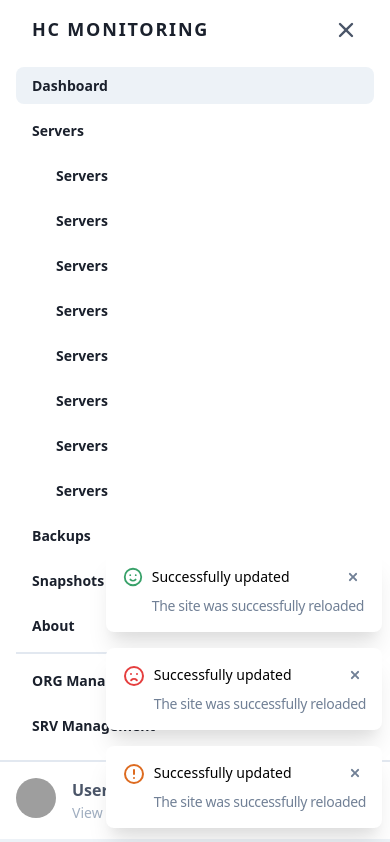
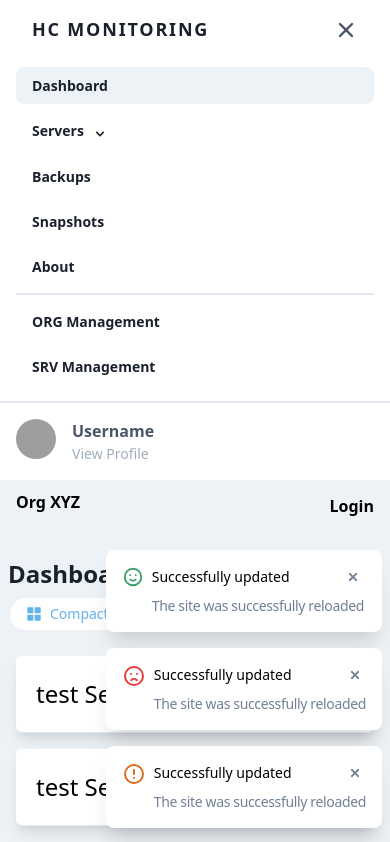
Before and after one commit to TimmKroe/HCMonitoring.WebAPP, a Vue app: page / in a window 390 px wide. Shown: the top 842 px of the page. Built offline with nearby package versions, Linux system fonts and the light colour scheme; grey boxes are pictures that could not be loaded.

Commit message:
fixed mobile navigation through alpinejs HCM-44
Signed-off-by: TimmKroe <kroeger.timm@gmx.de>

```diff
--- a/package.json
+++ b/package.json
@@ -9,6 +9,7 @@
     "unit": "echo no tests"
   },
   "dependencies": {
+    "alpinejs": "^2.3.3",
     "core-js": "^3.6.4",
     "vue": "^2.6.11",
     "vue-router": "^3.1.6",
--- a/src/components/SidebarNavigation.vue
+++ b/src/components/SidebarNavigation.vue
@@ -1,35 +1,53 @@
 <template>
-    <div class="flex flex-col w-full md:w-64 text-gray-700 bg-white dark-mode:text-gray-200 dark-mode:bg-gray-800 flex-shrink-0 shadow-lg md:fixed md:left-0 md:bottom-0 md:top-0">
+    <div class="flex flex-col w-full md:w-64 text-gray-700 bg-white dark-mode:text-gray-200 dark-mode:bg-gray-800 flex-shrink-0 shadow-lg md:fixed md:left-0 md:bottom-0 md:top-0"
+         x-data="{ open: false }">
         <div class="flex-shrink-0 px-8 py-4 flex flex-row items-center justify-between">
             <a class="text-lg font-semibold tracking-widest text-gray-900 uppercase rounded-lg dark-mode:text-white focus:outline-none focus:shadow-outline"
                href="#">HC Monitoring</a>
-            <button class="rounded-lg md:hidden rounded-lg focus:outline-none focus:shadow-outline">
+            <button @click="open = !open"
+                    class="rounded-lg md:hidden rounded-lg focus:outline-none focus:shadow-outline">
                 <svg class="w-6 h-6" fill="currentColor" viewBox="0 0 20 20">
-                    <path @click="toggleNav" clip-rule="evenodd"
-                          d="M3 5a1 1 0 011-1h12a1 1 0 110 2H4a1 1 0 01-1-1zM3 10a1 1 0 011-1h12a1 1 0 110 2H4a1 1 0 01-1-1zM9 15a1 1 0 011-1h6a1 1 0 110 2h-6a1 1 0 01-1-1z"
+                    <path clip-rule="evenodd" d="M3 5a1 1 0 011-1h12a1 1 0 110 2H4a1 1 0 01-1-1zM3 10a1 1 0 011-1h12a1 1 0 110 2H4a1 1 0 01-1-1zM9 15a1 1 0 011-1h6a1 1 0 110 2h-6a1 1 0 01-1-1z"
                           fill-rule="evenodd"
-                          v-if="!open"></path>
-                    <path @click="toggleNav" clip-rule="evenodd"
-                          d="M4.293 4.293a1 1 0 011.414 0L10 8.586l4.293-4.293a1 1 0 111.414 1.414L11.414 10l4.293 4.293a1 1 0 01-1.414 1.414L10 11.414l-4.293 4.293a1 1 0 01-1.414-1.414L8.586 10 4.293 5.707a1 1 0 010-1.414z"
+                          v-if="!open"
+                          x-show="!open"></path>
+                    <path clip-rule="evenodd" d="M4.293 4.293a1 1 0 011.414 0L10 8.586l4.293-4.293a1 1 0 111.414 1.414L11.414 10l4.293 4.293a1 1 0 01-1.414 1.414L10 11.414l-4.293 4.293a1 1 0 01-1.414-1.414L8.586 10 4.293 5.707a1 1 0 010-1.414z"
                           fill-rule="evenodd"
-                          v-if="open"></path>
+                          v-if="open"
+                          x-show="!open"></path>
                 </svg>
             </button>
         </div>
-        <nav class="flex-grow md:block px-4 pb-4 md:pb-0 md:overflow-y-auto"
-             v-if="open">
-            <div class="">
+        <nav :class="{'block': open, 'hidden': !open}" class="flex-grow md:block px-4 pb-4 md:pb-0 md:overflow-y-auto">
             <div class="mb-2">
                 <a :class="$route.path === '/' ? 'bg-gray-200 dark-mode:bg-gray-700' : 'bg-transparent dark-mode:bg-transparent'"
                    class="block px-4 py-2 mt-2 text-sm font-semibold text-gray-900 rounded-lg dark-mode:hover:bg-gray-600 dark-mode:focus:bg-gray-600 dark-mode:focus:text-white dark-mode:hover:text-white dark-mode:text-gray-200 hover:text-gray-900 focus:text-gray-900 hover:bg-gray-200 focus:bg-gray-200 focus:outline-none focus:shadow-outline"
                    href="/">Dashboard</a>
-                    <a class="block px-4 py-2 mt-2 text-sm font-semibold text-gray-900 rounded-lg dark-mode:hover:bg-gray-600 dark-mode:focus:bg-gray-600 dark-mode:focus:text-white dark-mode:hover:text-white dark-mode:text-gray-200 hover:text-gray-900 focus:text-gray-900 hover:bg-gray-200 focus:bg-gray-200 focus:outline-none focus:shadow-outline"
-                    >Servers</a>
+                <div class="relative" x-data="{ serverOpen: false }">
+                    <button @click="serverOpen = !serverOpen"
+                            class="block px-4 py-2 mt-2 text-sm font-semibold text-gray-900 rounded-lg dark-mode:hover:bg-gray-600 dark-mode:focus:bg-gray-600 dark-mode:focus:text-white dark-mode:hover:text-white dark-mode:text-gray-200 hover:text-gray-900 focus:text-gray-900 hover:bg-gray-200 focus:bg-gray-200 focus:outline-none focus:shadow-outline">
+                        Servers
+                        <svg :class="{'rotate-180': serverOpen, 'rotate-0': !serverOpen}"
+                             class="inline w-4 h-4 mt-1 ml-1 transition-transform duration-200 transform md:-mt-1"
+                             fill="currentColor"
+                             viewBox="0 0 20 20">
+                            <path clip-rule="evenodd"
+                                  d="M5.293 7.293a1 1 0 011.414 0L10 10.586l3.293-3.293a1 1 0 111.414 1.414l-4 4a1 1 0 01-1.414 0l-4-4a1 1 0 010-1.414z"
+                                  fill-rule="evenodd"></path>
+                        </svg>
+                    </button>
+                    <div v-if="serverOpen">
                         <div :key="i" class="ml-6" v-for="(server, i) in 8">
                             <a :class="$router.currentRoute.path === '/servers/d' ? 'bg-gray-200 dark-mode:bg-gray-700' : 'bg-transparent dark-mode:bg-transparent'"
                                :href="'/servers/d'"
-                           class="block px-4 py-2 mt-2 text-sm font-semibold text-gray-900 bg-transparent rounded-lg dark-mode:bg-transparent dark-mode:hover:bg-gray-600 dark-mode:focus:bg-gray-600 dark-mode:focus:text-white dark-mode:hover:text-white dark-mode:text-gray-200 hover:text-gray-900 focus:text-gray-900 hover:bg-gray-200 focus:bg-gray-200 focus:outline-none focus:shadow-outline">Servers</a>
+                               class="block px-4 py-2 mt-2 text-sm font-semibold text-gray-900 bg-transparent rounded-lg dark-mode:bg-transparent dark-mode:hover:bg-gray-600 dark-mode:focus:bg-gray-600 dark-mode:focus:text-white dark-mode:hover:text-white dark-mode:text-gray-200 hover:text-gray-900 focus:text-gray-900 hover:bg-gray-200 focus:bg-gray-200 focus:outline-none focus:shadow-outline">
+                                Servers
+                            </a>
                         </div>
+                    </div>
+                </div>
+
+
                 <a :class="$route.path === '/backups' ? 'bg-gray-200 dark-mode:bg-gray-700' : 'bg-transparent dark-mode:bg-transparent'"
                    class="block px-4 py-2 mt-2 text-sm font-semibold text-gray-900 bg-transparent rounded-lg dark-mode:bg-transparent dark-mode:hover:bg-gray-600 dark-mode:focus:bg-gray-600 dark-mode:focus:text-white dark-mode:hover:text-white dark-mode:text-gray-200 hover:text-gray-900 focus:text-gray-900 hover:bg-gray-200 focus:bg-gray-200 focus:outline-none focus:shadow-outline"
                    href="/backups">Backups</a>
@@ -50,10 +68,9 @@
                    class="block px-4 py-2 mt-2 text-sm font-semibold text-gray-900 bg-transparent rounded-lg dark-mode:bg-transparent dark-mode:hover:bg-gray-600 dark-mode:focus:bg-gray-600 dark-mode:focus:text-white dark-mode:hover:text-white dark-mode:text-gray-200 hover:text-gray-900 focus:text-gray-900 hover:bg-gray-200 focus:bg-gray-200 focus:outline-none focus:shadow-outline"
                    href="/srv-management">SRV Management</a>
             </div>
-            </div>
         </nav>
         <div class="flex-shrink-0 pl-4 pr-8 py-4 items-center  border-t-2">
-            <div v-if="!Authenticated" class="flex flex-row">
+            <div class="flex flex-row" v-if="!Authenticated">
                 <img alt=""
                      class="h-10 w-10 rounded-full"
                      src="https://images.unsplash.com/photo-1472099645785-5658abf4ff4e?ixlib=rb-1.2.1&ixid=eyJhcHBfaWQiOjEyMDd9&auto=format&fit=facearea&facepad=2&w=256&h=256&q=80"/>
@@ -74,6 +91,7 @@
 
 <script>
     import {mapGetters, mapState} from "vuex";
+    import 'alpinejs';
 
     export default {
         name: "SidebarNavigation",
@@ -88,7 +106,8 @@
         },
         data() {
             return {
-                open: true
+                open: true,
+                serverOpen: false,
             }
         },
         methods: {
```
Also changed, not shown: 1 other file (tests, documents, lock files or other folders). Lines whose indentation alone changed are shown as unchanged.
